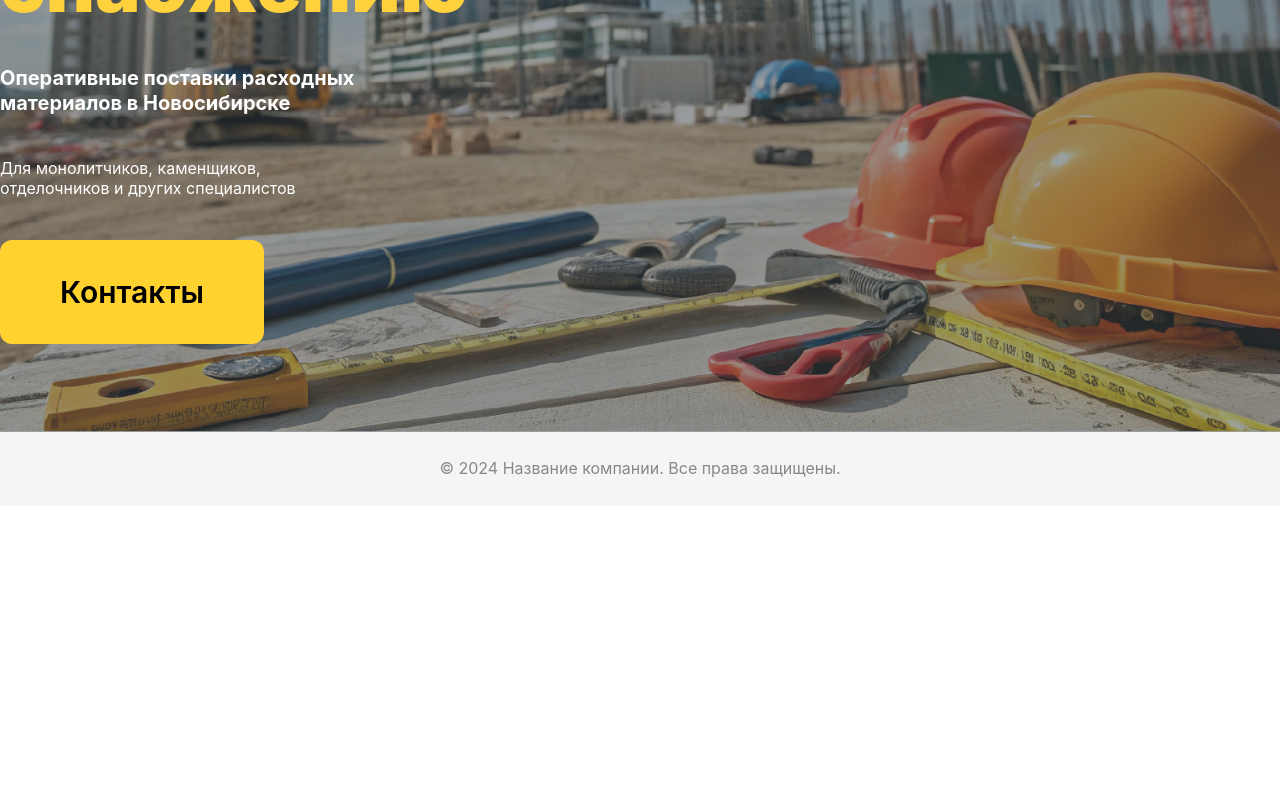
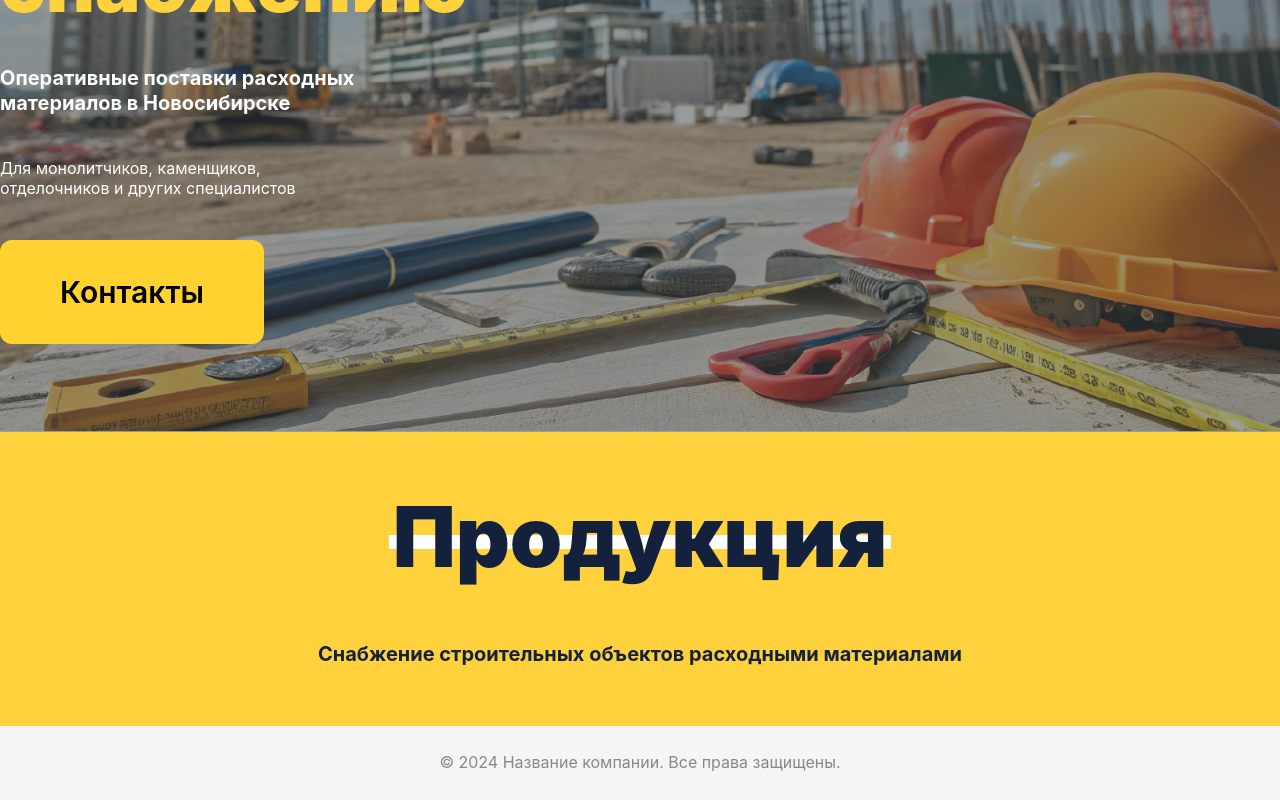
Before and after one commit to EvSedov/mk-service, a Vue app: page / in a window 1280 px wide. Shown: the part 338-1138 px from the top of the page. Before the commit the page ends 844 px from the top, so only its background shows below. Built offline with nearby package versions, Linux system fonts and the light colour scheme.

Commit message:
Добавлен компонент SectionDivider и его использование на главной странице

```diff
--- /dev/null
+++ b/src/components/organisms/sections/SectionDivider.vue
@@ -0,0 +1,73 @@
+<template>
+  <section class="section-divider">
+    <div class="container">
+      <div class="section-divider__title-wrapper">
+        <div class="section-divider__line"></div>
+        <h2 class="section-divider__title">{{ title }}</h2>
+      </div>
+      <p class="section-divider__text">{{ text }}</p>
+    </div>
+  </section>
+</template>
+
+<script setup lang="ts">
+defineProps<{
+  title: string;
+  text: string;
+}>();
+</script>
+
+<style scoped>
+.section-divider {
+  background-color: #ffd13d;
+
+  width: 100%;
+  padding-top: 60px;
+  padding-bottom: 60px;
+}
+
+.section-divider__title-wrapper {
+  position: relative;
+  margin: 0 auto;
+
+  margin-bottom: 60px;
+  width: fit-content;
+  text-align: center;
+}
+
+.section-divider__line {
+  position: absolute;
+  left: 0;
+  right: 0;
+  top: 55%;
+  height: 14px;
+  background-color: white;
+  z-index: 1;
+  transform: translateY(-50%);
+}
+
+.section-divider__title {
+  color: #14213d;
+
+  font-size: 84px;
+  line-height: 90px;
+  font-weight: 900;
+  text-align: center;
+
+  margin: 0 4px;
+  position: relative;
+  z-index: 2;
+  display: inline-block;
+}
+
+.section-divider__text {
+  color: #14213d;
+  font-size: 20px;
+
+  line-height: 24px;
+  font-weight: bold;
+  text-align: center;
+  margin: 0 auto;
+  max-width: 800px;
+}
+</style>
--- a/src/components/pages/HomePage.vue
+++ b/src/components/pages/HomePage.vue
@@ -1,10 +1,14 @@
 <script setup lang="ts">
-import PageLayout from '@/components/templates/PageLayout.vue'
+import PageLayout from '@/components/templates/PageLayout.vue';
 import Hero from '../organisms/sections/Hero.vue';
+import SectionDivider from '@/components/organisms/sections/SectionDivider.vue';
 </script>
 
 <template>
   <PageLayout>
-
+    <SectionDivider
+      title="Продукция"
+      text="Снабжение строительных объектов расходными материалами"
+    />
   </PageLayout>
 </template>
```
